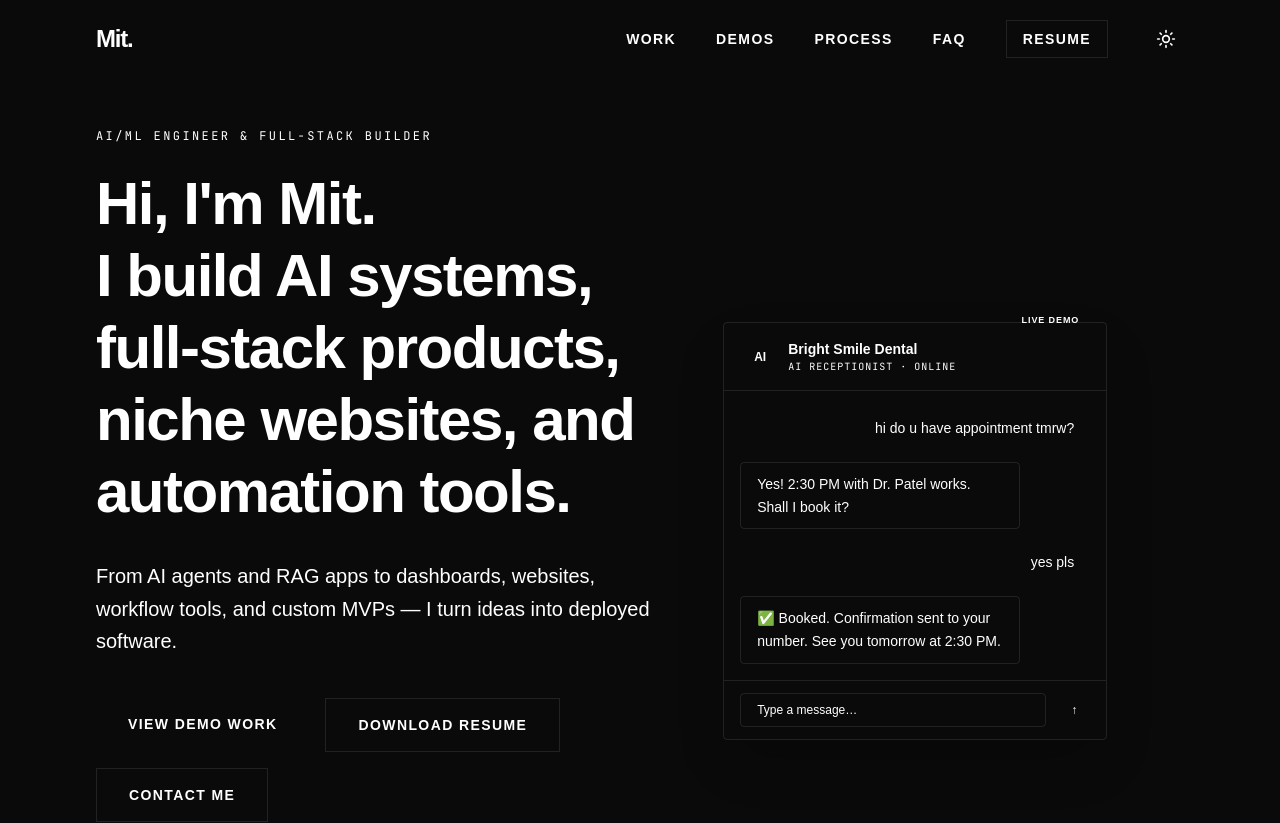
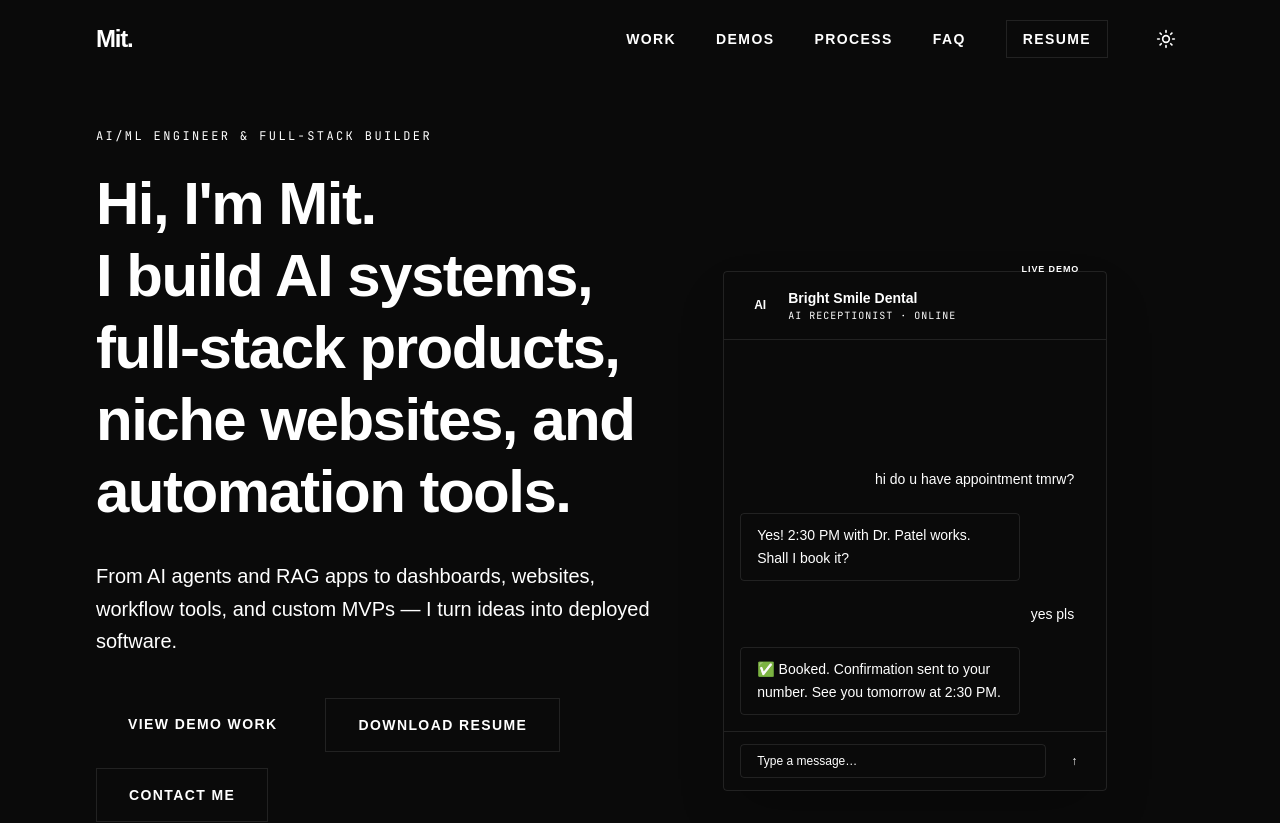
Before and after one commit to MitMakwana13/Mit-Portfolio, a React (Vite) app: page / in a window 1280 px wide. Shown: the top 823 px of the page. Built offline with nearby package versions, Linux system fonts and the light colour scheme; a web font is replaced by a local one.

Commit message:
fix: chat mobile layout shift, remove weak FAQ positioning, add video fallback posters

```diff
--- a/src/components/CaseStudies.tsx
+++ b/src/components/CaseStudies.tsx
@@ -89,7 +89,7 @@ const caseStudies: CaseStudy[] = [
     technicalDecision: "Implemented walk-forward validation to prevent look-ahead bias. Used PyTorch for model training and React for the interactive visualization layer.",
     impact: "Demonstrated practical ML model comparison workflows for time-series data in an accessible interface.",
     stack: "React · Python · PyTorch · TensorFlow · FastAPI",
-    image: "",
+    image: "/project_stockcast.png",
     gradient: "from-rose-900/80 to-black",
     tag: "ML Prototype",
     ctaLabel: "View prototype",
--- a/src/components/ChatMockup.tsx
+++ b/src/components/ChatMockup.tsx
@@ -78,9 +78,9 @@ export default function ChatMockup() {
       </div>
 
       {/* Chat Window */}
-      <div className="bg-card border border-foreground/10 rounded-sm overflow-hidden shadow-2xl">
+      <div className="bg-card border border-foreground/10 rounded-sm shadow-2xl flex flex-col h-[480px] sm:h-[520px]">
         {/* Header */}
-        <div className="px-5 py-4 border-b border-foreground/5 flex items-center gap-3">
+        <div className="px-5 py-4 border-b border-foreground/5 flex items-center gap-3 shrink-0">
           <div className="w-8 h-8 rounded-full bg-accent/20 flex items-center justify-center text-accent text-xs font-black">
             AI
           </div>
@@ -91,7 +91,7 @@ export default function ChatMockup() {
         </div>
 
         {/* Messages */}
-        <div className="p-4 space-y-3 min-h-[260px] flex flex-col justify-end">
+        <div className="p-4 space-y-3 flex-1 overflow-hidden flex flex-col justify-end min-h-0">
           {currentConvo.messages.slice(0, visibleCount).map((msg, idx) => (
             <div
               key={`${convoIndex}-${idx}`}
@@ -121,7 +121,7 @@ export default function ChatMockup() {
         </div>
 
         {/* Input bar (decorative) */}
-        <div className="px-4 py-3 border-t border-foreground/5 flex items-center gap-3">
+        <div className="px-4 py-3 border-t border-foreground/5 flex items-center gap-3 shrink-0">
           <div className="flex-1 px-4 py-2 bg-background border border-foreground/10 rounded-sm text-xs text-muted">
             Type a message…
           </div>
--- a/src/components/FAQ.tsx
+++ b/src/components/FAQ.tsx
@@ -31,7 +31,7 @@ const faqs = [
   },
   {
     q: "Why hire me over an established agency?",
-    a: "Lower cost, faster decisions, direct line to the engineer. Agencies are better if you need 10 systems built in parallel. I'm better if you need 1 system built right."
+    a: "I work directly on the architecture, implementation, and delivery, so decisions move fast and the system stays technically coherent. For larger scopes, I can structure multiple builds in parallel using a focused AI-assisted delivery workflow while keeping quality gates, documentation, and handoff clear."
   },
   {
     q: "Why isn't pricing on the site?",
--- a/src/components/VideoPreview.tsx
+++ b/src/components/VideoPreview.tsx
@@ -49,6 +49,8 @@ export default function VideoPreview({ previewSrc, fullSrc, posterSrc, title, la
             className="w-full aspect-video object-cover"
             onError={handleVideoError}
           />
+        ) : posterSrc ? (
+          <img src={posterSrc} alt={title} className="w-full aspect-video object-cover" />
         ) : (
           /* Fallback — show when video files aren't available yet */
           <div className="w-full aspect-video bg-gradient-to-br from-foreground/5 to-foreground/10 flex flex-col items-center justify-center gap-3">
```
Also changed, not shown: public/videos/lead-agent-poster.jpg (added), public/videos/rag-demo-poster.jpg (added).
